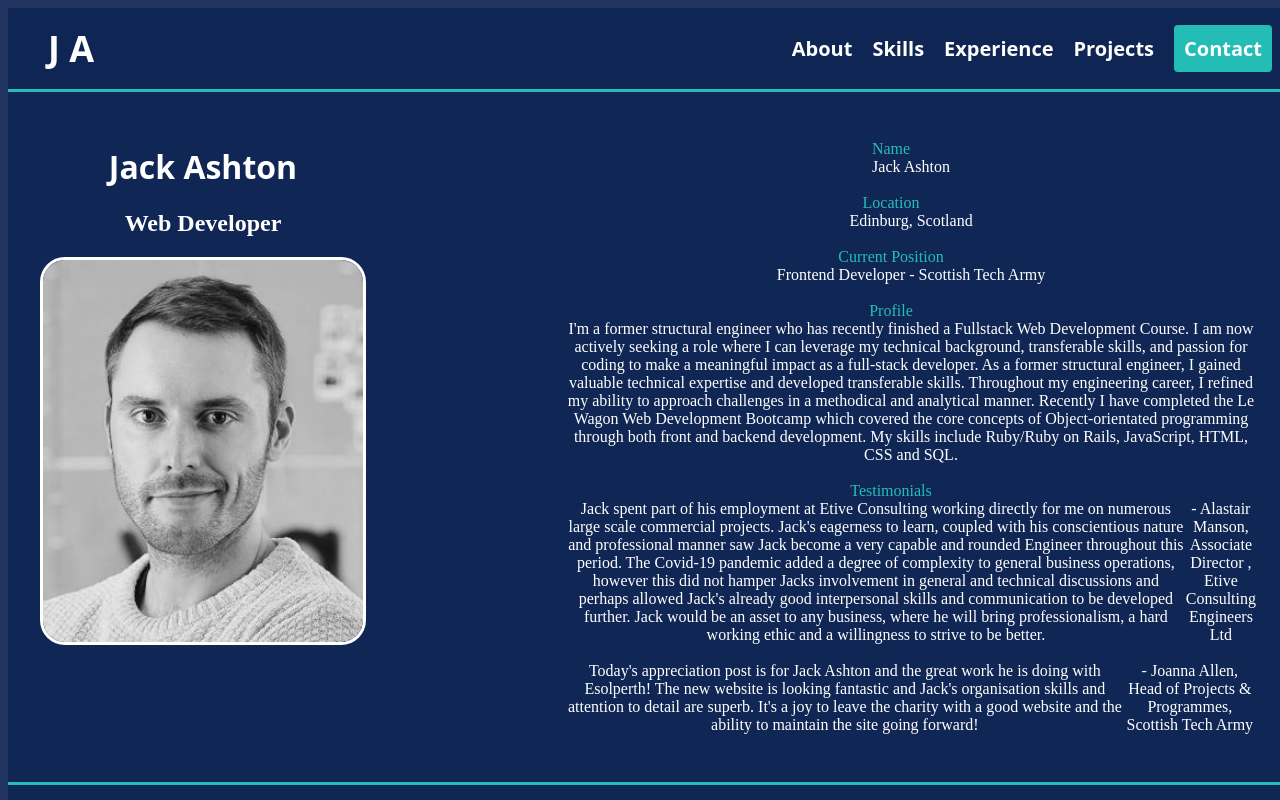
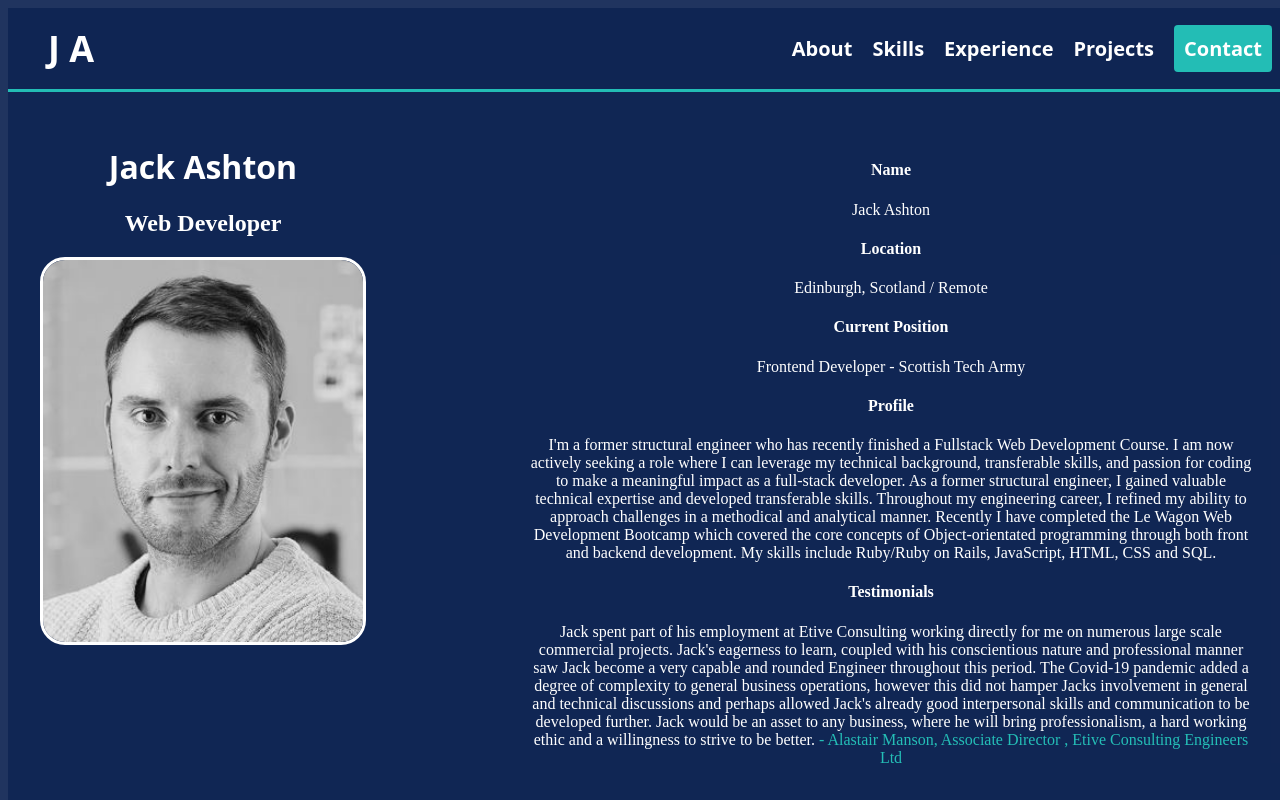
Before and after one commit to Jackdashton/portfolio, a React (Vite) app in the folder portfolio/: page /about in a window 1280 px wide. Shown: the top 800 px of the page. Built offline with nearby package versions, Linux system fonts and the light colour scheme.

Commit message:
Fixed about page

```diff
--- a/portfolio/src/components/About.jsx
+++ b/portfolio/src/components/About.jsx
@@ -14,17 +14,14 @@ function About() {
 
         <div className={styles.information}>
             <dl>
-              <dt>Name</dt>
-              <dd>Jack Ashton</dd>
-              <br />
-              <dt>Location</dt>
-              <dd>Edinburg, Scotland</dd>
-              <br />
-              <dt>Current Position</dt>
-              <dd>Frontend Developer - Scottish Tech Army</dd>
-              <br />
-              <dt>Profile</dt>
-              <dd>
+              <h4>Name</h4>
+              <p>Jack Ashton</p>
+              <h4>Location</h4>
+              <p>Edinburgh, Scotland / Remote</p>
+              <h4>Current Position</h4>
+              <p>Frontend Developer - Scottish Tech Army</p>
+              <h4>Profile</h4>
+              <p>
                 {" "}
                 I'm a former structural engineer who has recently finished a
                 Fullstack Web Development Course. I am now actively seeking a
@@ -38,10 +35,9 @@ function About() {
                 which covered the core concepts of Object-orientated programming
                 through both front and backend development. My skills include
                 Ruby/Ruby on Rails, JavaScript, HTML, CSS and SQL.
-              </dd>
-              <br />
-              <dt>Testimonials</dt>
-              <dd>
+              </p>
+              <h4>Testimonials</h4>
+              <p>
                 {" "}
                 Jack spent part of his employment at Etive Consulting working
                 directly for me on numerous large scale commercial projects.
@@ -55,24 +51,24 @@ function About() {
                 Jack would be an asset to any business, where he will bring
                 professionalism, a hard working ethic and a willingness to
                 strive to be better.{" "}
-                <span>
+                <span className={styles.quote}>
                   - Alastair Manson, Associate Director , Etive Consulting
                   Engineers Ltd
                 </span>
-              </dd>
+              </p>
               <br />
-              <dd>
+              <p>
                 {" "}
                 Today's appreciation post is for Jack Ashton and the great work
                 he is doing with Esolperth! The new website is looking fantastic
                 and Jack's organisation skills and attention to detail are
                 superb. It's a joy to leave the charity with a good website and
                 the ability to maintain the site going forward!{" "}
-                <span>
+                <span className={styles.quote}>
                   - Joanna Allen, Head of Projects & Programmes, Scottish Tech
                   Army
                 </span>
-              </dd>
+              </p>
             </dl>
           </div>
         </div>
--- a/portfolio/src/components/About.module.css
+++ b/portfolio/src/components/About.module.css
@@ -1,9 +1,5 @@
 h1 {
   color: white;
-}
-
-h2 {
-  color: rgba(40, 219, 201, 0.84);
 }
 
 p {
@@ -35,13 +31,6 @@ img {
   color: white;
 }
 
-dt {
-  display: flex;
-  justify-content: center;
-  color: rgba(40, 219, 201, 0.84);
+.quote {
+  color: rgba(40, 219, 201, 0.84) ;
 }
-
-dd {
-  display: flex;
-  justify-content: center;
-}
```
